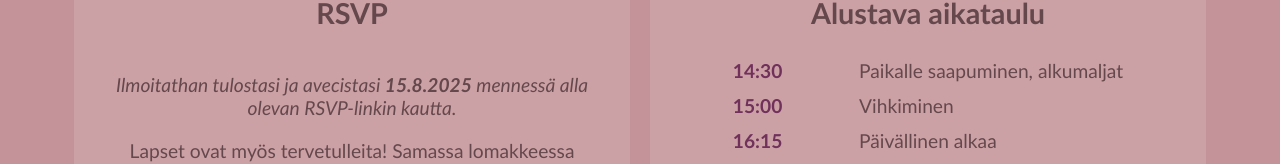
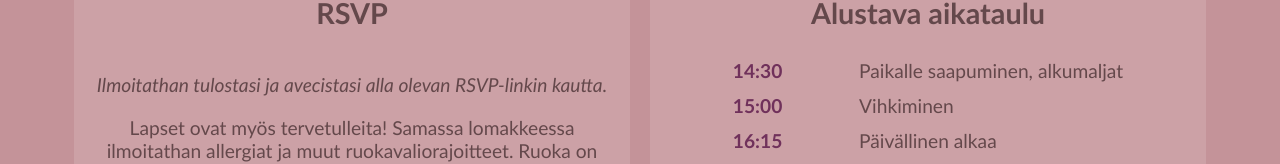
Before and after one commit to Mekkinen/syyshaat-m-ja-v, a JavaScript app: page / in a window 1280 px wide. Shown: the part 466-630 px from the top of the page. Built offline with nearby package versions, Linux system fonts and the light colour scheme.

Commit message:
Remove specific RSVP date

```diff
--- a/src/App.js
+++ b/src/App.js
@@ -7,7 +7,7 @@ export function App() {
       <div className="surroundBox">
         <div className="infobox centerPadding">
           <h2 className="mid-header">RSVP</h2>
-          <p><i>Ilmoitathan tulostasi ja avecistasi <b>15.8.2025</b> mennessä alla olevan RSVP-linkin kautta.</i></p>
+          <p><i>Ilmoitathan tulostasi ja avecistasi alla olevan RSVP-linkin kautta.</i></p>
           <p>Lapset ovat myös tervetulleita! Samassa lomakkeessa ilmoitathan allergiat ja muut ruokavaliorajoitteet. Ruoka on kokonaan vegaanista, joten kasvisruokavaliota ei tarvitse erikseen ilmoittaa. Tervetuloa!</p>
           <div className="button-container">
             <a href="https://docs.google.com/forms/d/e/1FAIpQLSfx87T5RfoRb0i_4ChPofpWA17jNnU98dcAgU5m0dmLsf-Mnw/viewform?usp=header" className="styled-button">RSVP - vastaa tästä</a>
```
